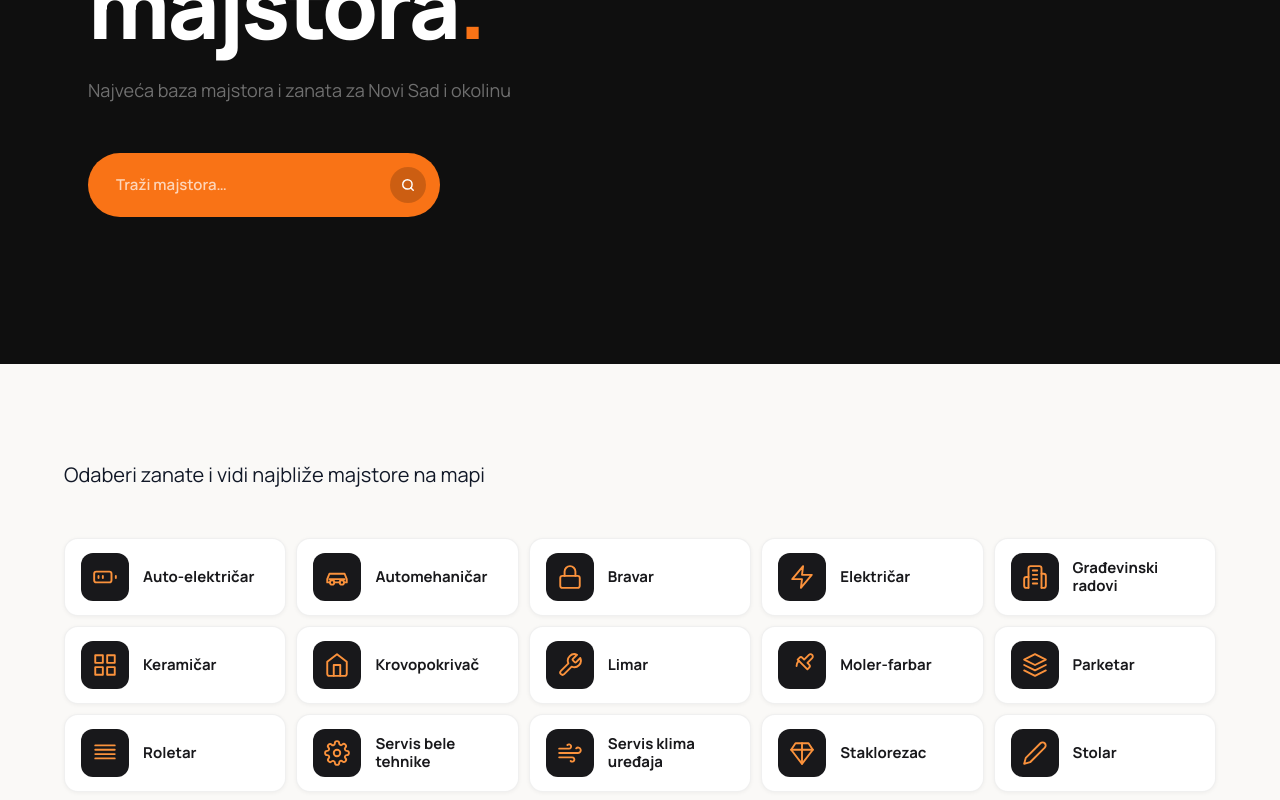
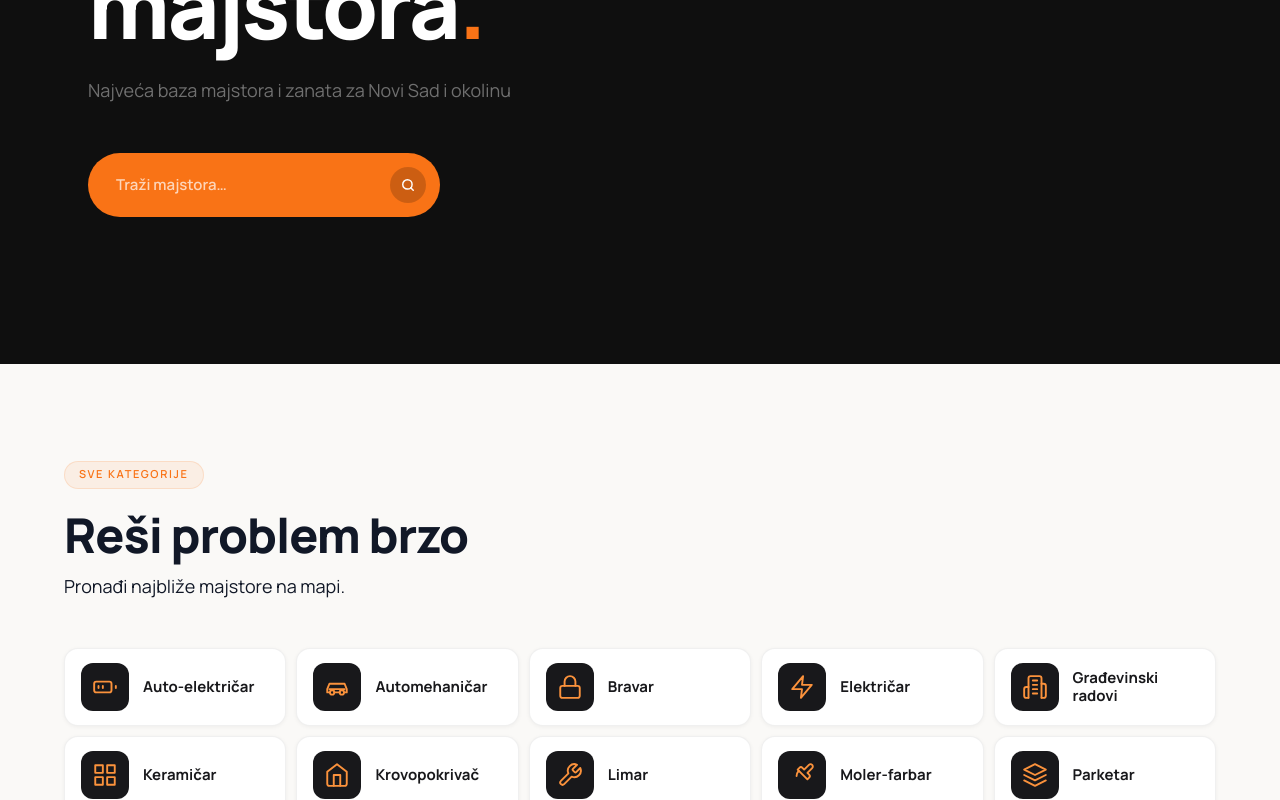
Before and after one commit to dusko44/majstorns, a Next.js app: page / in a window 1280 px wide. Shown: the part 420-1220 px from the top of the page. Built offline with nearby package versions, Linux system fonts and the light colour scheme.

Commit message:
feat: homepage — pill + heading 'Reši problem brzo' iznad kategorija
Co-Authored-By: Claude Sonnet 4.6 <noreply@anthropic.com>

```diff
--- a/app/page.tsx
+++ b/app/page.tsx
@@ -70,8 +70,32 @@ export default function Home() {
       <section style={{ background: "#faf9f7", padding: "6rem 1.5rem" }}>
         <div style={{ maxWidth: "72rem", margin: "0 auto" }}>
           <div style={{ marginBottom: "3rem" }}>
-            <p style={{ color: "#111827", fontSize: "1.25rem", fontWeight: 400, lineHeight: 1.5 }}>
-              Odaberi zanate i vidi najbliže majstore na mapi
+            <div
+              className="inline-flex items-center rounded-full"
+              style={{
+                background: "rgba(249,115,22,0.08)",
+                border: "1px solid rgba(249,115,22,0.15)",
+                padding: "0.3rem 0.875rem",
+                marginBottom: "1.25rem",
+              }}
+            >
+              <span style={{ color: "#f97316", fontSize: "0.6875rem", fontWeight: 600, letterSpacing: "0.15em", textTransform: "uppercase" }}>
+                Sve kategorije
+              </span>
+            </div>
+            <h2
+              style={{
+                fontSize: "clamp(2rem, 4vw, 3rem)",
+                fontWeight: 800,
+                color: "#111827",
+                letterSpacing: "-0.02em",
+                lineHeight: 1.1,
+              }}
+            >
+              Reši problem brzo
+            </h2>
+            <p style={{ color: "#111827", marginTop: "0.75rem", fontSize: "1.125rem" }}>
+              Pronađi najbliže majstore na mapi.
             </p>
           </div>
           <div className="category-grid">
```
